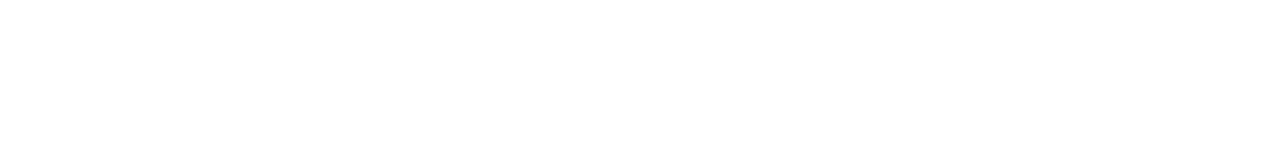
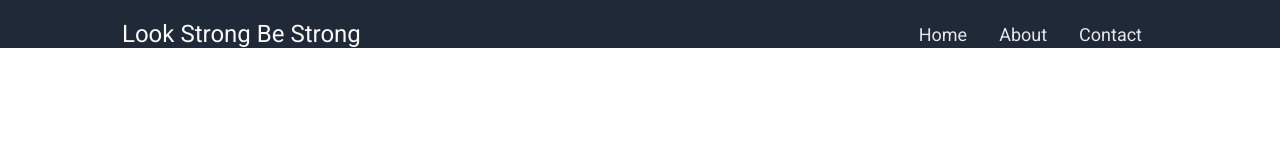
Before and after one commit to Nick-Gersbach/op-landing-page, a plain HTML site: page index.html in a window 1280 px wide. Drawn offline with Linux system fonts and the light colour scheme.

Commit message:
nav menu desktop completed

```diff
--- a/index.html
+++ b/index.html
@@ -4,8 +4,29 @@
     <meta charset="UTF-8" />
     <meta http-equiv="X-UA-Compatible" content="IE=edge" />
     <meta name="viewport" content="width=device-width, initial-scale=1.0" />
+    <link rel="preconnect" href="https://fonts.googleapis.com" />
+    <link rel="preconnect" href="https://fonts.gstatic.com" crossorigin />
+    <link
+      href="https://fonts.googleapis.com/css2?family=Roboto:ital,wght@0,400;0,900;1,300&display=swap"
+      rel="stylesheet"
+    />
     <link rel="stylesheet" href="style.css" />
     <title>Document</title>
   </head>
-  <body></body>
+  <body>
+    <div class="dark-bg">
+      <div class="container">
+        <div class="header">
+          <nav>
+            <div class="logo">Look Strong Be Strong</div>
+            <ul class="nav-menu">
+              <li><a href="#">Home</a></li>
+              <li><a href="#">About</a></li>
+              <li><a href="#">Contact</a></li>
+            </ul>
+          </nav>
+        </div>
+      </div>
+    </div>
+  </body>
 </html>
--- a/style.css
+++ b/style.css
@@ -1,5 +1,70 @@
+/*
+
+
+
+
+Global Styles
+
+
+
+
+*/
+
 * {
   margin: 0;
   padding: 0;
   box-sizing: border-box;
+  font-family: "Roboto", sans-serif;
 }
+
+a {
+  text-decoration: none;
+}
+
+.container {
+  max-width: 1100px;
+  margin: auto;
+  padding: 0 2rem;
+  overflow: hidden;
+}
+
+/*
+
+
+
+
+Header/Nav
+
+
+
+
+*/
+
+.dark-bg {
+  background: #1f2937;
+}
+
+nav {
+  padding-top: 20px;
+  display: flex;
+  align-items: center;
+  justify-content: space-between;
+  width: 100%;
+}
+
+nav ul {
+  display: flex;
+  align-items: center;
+  list-style: none;
+}
+
+.logo {
+  font-size: 24px;
+  color: #f9faf8;
+}
+
+nav ul li a {
+  color: #e5e7eb;
+  font-size: 18px;
+  padding: 0 1rem;
+}
```
Also changed, not shown: 1 other file.
